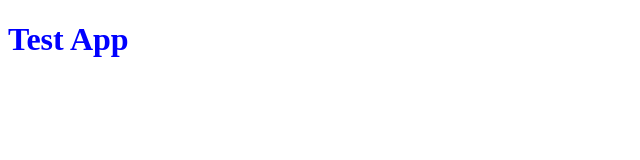
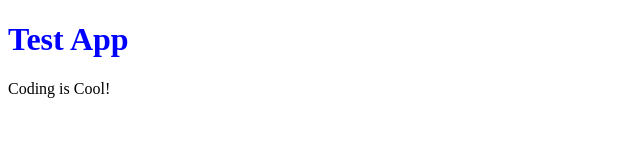
Before and after one commit to Jaden-Reklaw/test, a plain HTML site: page index.html in a window 1280 px wide. Shown: the whole page, without its empty margins (0-640 px from the left). Drawn offline with Linux system fonts and the light colour scheme.

Commit message:
added new paragraph tag

```diff
--- a/index.html
+++ b/index.html
@@ -9,6 +9,7 @@
 </head>
 <body>
     <h1 class="test">Test App</h1>
+    <p>Coding is Cool!</p>
     <script src="script.js"></script>
 </body>
 </html>
```
